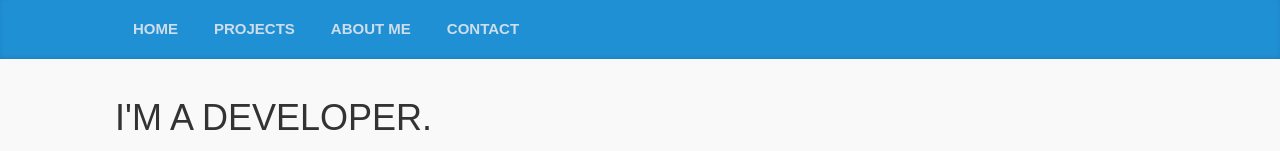
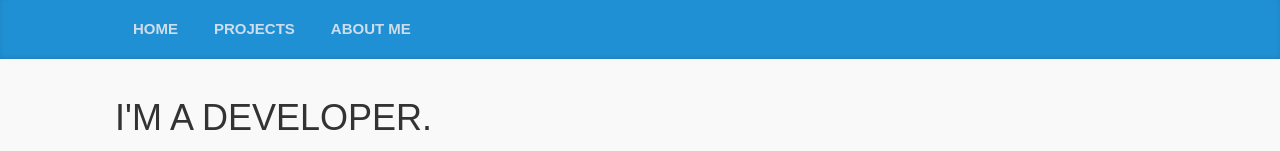
Before and after one commit to nuriofernandez/nurio.me-react-migration, a React (Create React App) app: page / in a window 1280 px wide. Shown: the top 151 px of the page. Built offline with nearby package versions, Linux system fonts and the light colour scheme; a web font is replaced by a local one.

Commit message:
Removed contact tab

```diff
--- a/src/components/navbar/index.jsx
+++ b/src/components/navbar/index.jsx
@@ -9,7 +9,6 @@ function Navbar() {
                     <NavLink to="/">HOME</NavLink>
                     <NavLink to="/projects">PROJECTS</NavLink>
                     <NavLink to="/aboutme">ABOUT ME</NavLink>
-                    <NavLink to="/contact">CONTACT</NavLink>
                 </nav>
             </div>
         </div>
```
